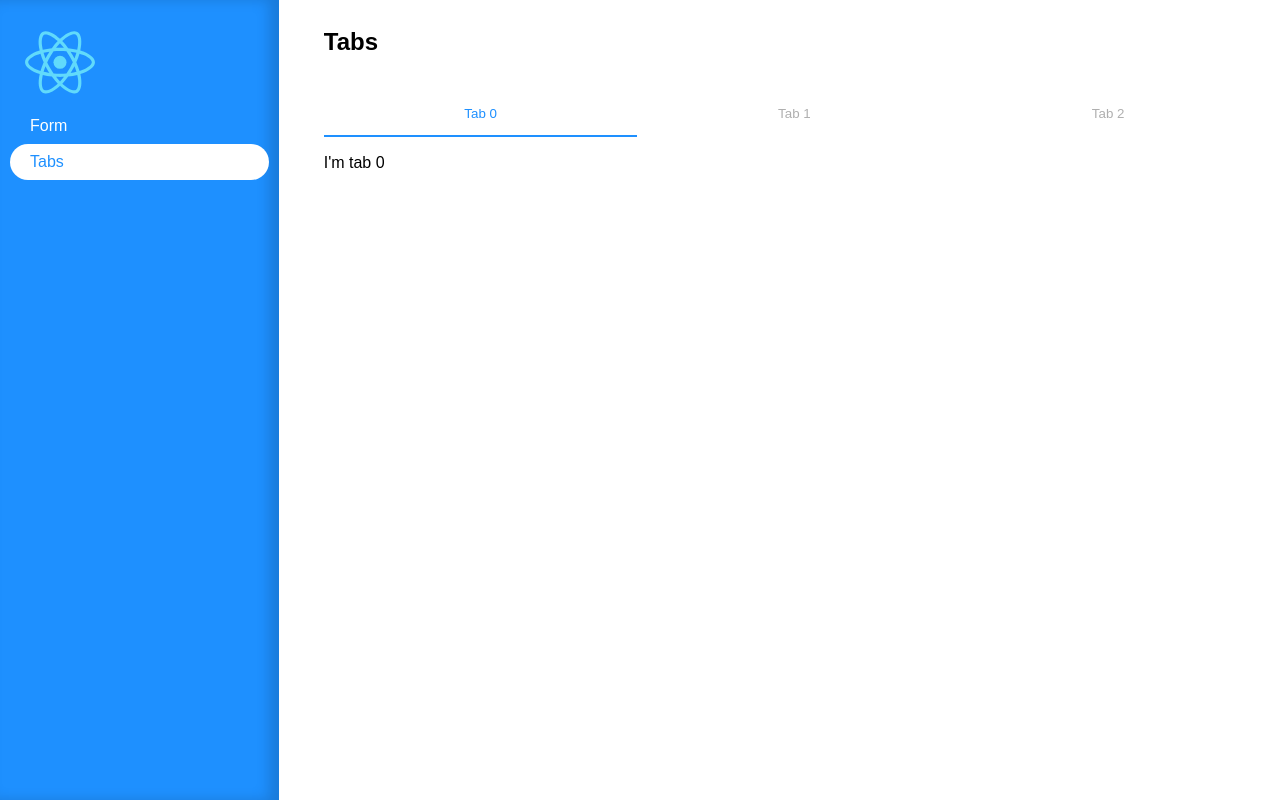
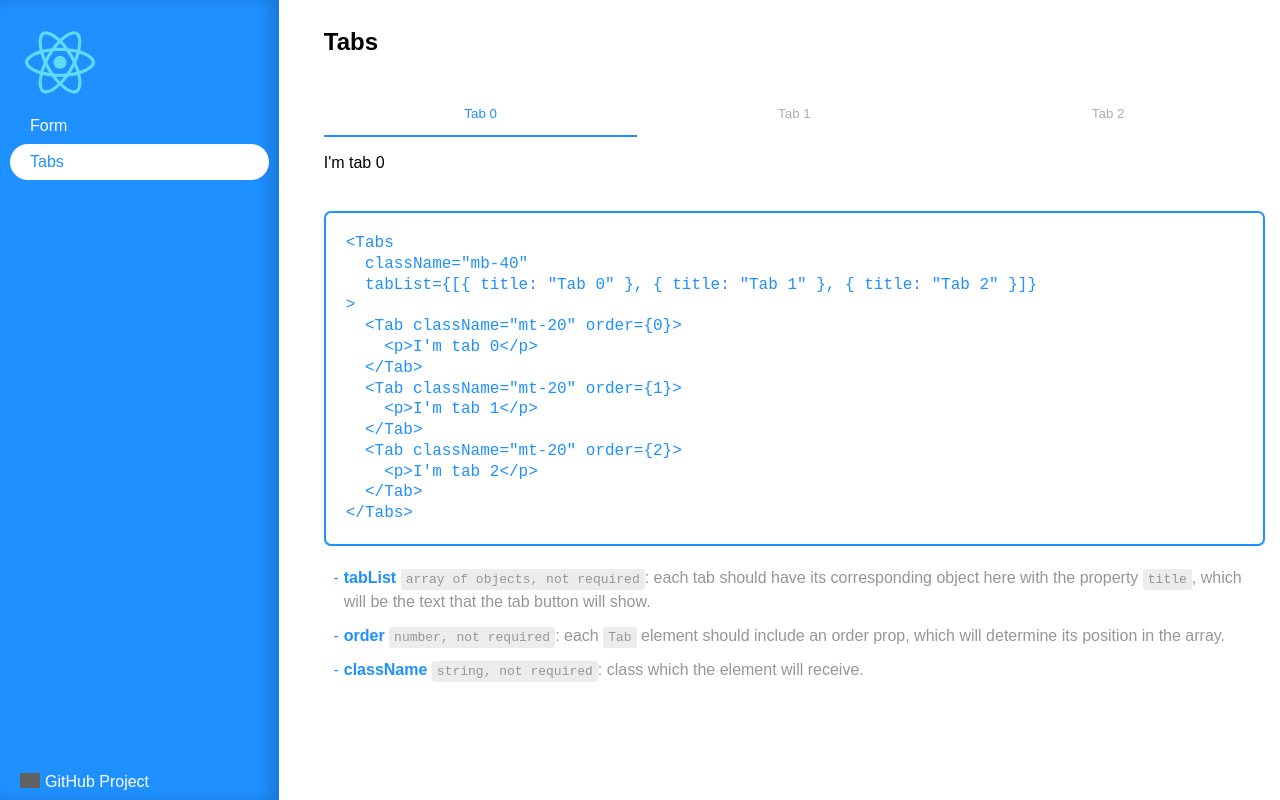
Before and after one commit to erikmonjas/react-component-library, a React (Create React App) app: page /tabs in a window 1280 px wide. Built offline with nearby package versions, Linux system fonts and the light colour scheme; grey boxes are pictures that could not be loaded.

Commit message:
feature: ready to make public

```diff
--- a/src/App.js
+++ b/src/App.js
@@ -30,6 +30,12 @@ const App = () => {
                 Tabs
               </NavLink>
             </li>
+            <li className="github-link">
+              <a href="#">
+                <img src="https://image.flaticon.com/icons/svg/25/25231.svg" />
+                <span>GitHub Project</span>
+              </a>
+            </li>
           </ul>
         </div>
         <div className="col-9">
--- a/src/containers/TabsContainer.js
+++ b/src/containers/TabsContainer.js
@@ -1,25 +1,10 @@
 import React from "react";
-import Tabs from "../components/Tabs";
-import Tab from "../components/Tabs/Tab";
+import TabsDemo from "../demos/tabs/TabsDemo";
 
 const TabsContainer = () => {
   return (
     <div className="tabs-demo mt-30">
-      <h2 className="fz-24 mb-40 font-weight-bold">Tabs</h2>
-      <Tabs
-        className="mb-40"
-        tabList={[{ title: "Tab 0" }, { title: "Tab 1" }, { title: "Tab 2" }]}
-      >
-        <Tab className="mt-20" order={0}>
-          <p>I'm tab 0</p>
-        </Tab>
-        <Tab className="mt-20" order={1}>
-          <p>I'm tab 1</p>
-        </Tab>
-        <Tab className="mt-20" order={2}>
-          <p>I'm tab 2</p>
-        </Tab>
-      </Tabs>
+      <TabsDemo />
     </div>
   );
 };
--- a/src/demos/form/CheckboxDemo.js
+++ b/src/demos/form/CheckboxDemo.js
@@ -16,7 +16,7 @@ const CheckboxDemo = () => {
 
   return (
     <section id="checkbox-demo">
-      <h2 className="mt-30 font-weight-bold fz-20 mb-20">Checkbox</h2>
+      <h2 className="mt-30 font-weight-bold fz-20">Checkbox</h2>
       <Form>
         <Checkbox
           name="checkboxExample"
--- /dev/null
+++ b/src/demos/tabs/TabsDemo.js
@@ -0,0 +1,75 @@
+import React from "react";
+import MarkDown from "markdown-to-jsx";
+import Tabs from "../../components/Tabs";
+import Tab from "../../components/Tabs/Tab";
+
+const TabDemo = () => {
+  const md = `
+    <Tabs
+      className="mb-40"
+      tabList={[{ title: "Tab 0" }, { title: "Tab 1" }, { title: "Tab 2" }]}
+    >
+      <Tab className="mt-20" order={0}>
+        <p>I'm tab 0</p>
+      </Tab>
+      <Tab className="mt-20" order={1}>
+        <p>I'm tab 1</p>
+      </Tab>
+      <Tab className="mt-20" order={2}>
+        <p>I'm tab 2</p>
+      </Tab>
+    </Tabs>
+  `;
+  return (
+    <>
+      <h2 className="fz-24 mb-40 font-weight-bold">Tabs</h2>
+      <Tabs
+        className="mb-40"
+        tabList={[{ title: "Tab 0" }, { title: "Tab 1" }, { title: "Tab 2" }]}
+      >
+        <Tab className="mt-20" order={0}>
+          <p>I'm tab 0</p>
+        </Tab>
+        <Tab className="mt-20" order={1}>
+          <p>I'm tab 1</p>
+        </Tab>
+        <Tab className="mt-20" order={2}>
+          <p>I'm tab 2</p>
+        </Tab>
+      </Tabs>
+      <MarkDown
+        className="code-block mt-20"
+        children={md}
+        options={{
+          overrides: {
+            Tabs: {
+              component: Tabs
+            }
+          }
+        }}
+      />
+      <ul className="prop-list mt-20 mb-40">
+        <li>
+          <strong>tabList</strong>{" "}
+          <span className="code">array of objects, not required</span>: each tab
+          should have its corresponding object here with the property{" "}
+          <span className="code">title</span>, which will be the text that the
+          tab button will show.
+        </li>
+        <li>
+          <strong>order</strong>{" "}
+          <span className="code">number, not required</span>: each{" "}
+          <span className="code">Tab</span> element should include an order
+          prop, which will determine its position in the array.
+        </li>
+        <li>
+          <strong>className</strong>{" "}
+          <span className="code">string, not required</span>: class which the
+          element will receive.
+        </li>
+      </ul>
+    </>
+  );
+};
+
+export default TabDemo;
--- a/src/routes/index.js
+++ b/src/routes/index.js
@@ -1,5 +1,5 @@
-import React, { useState, useEffect, useCallback } from "react";
-import { BrowserRouter, Route, Switch } from "react-router-dom";
+import React, { useState, useEffect } from "react";
+import { Route, Switch } from "react-router-dom";
 import FormContainer from "../containers/FormContainer";
 import TabsContainer from "../containers/TabsContainer";
 import HomeContainer from "../containers/HomeContainer";
@@ -8,15 +8,15 @@ import Logo from "../logo.svg";
 const Routes = () => {
   const [width, setWidth] = useState(window.innerWidth);
 
-  const getWidth = useCallback(() => {
+  const getWidth = () => {
     return setWidth(window.innerWidth);
-  });
+  };
 
   useEffect(() => {
     window.addEventListener("resize", () => {
       getWidth();
     });
-  }, [getWidth]);
+  }, []);
 
   return (
     <>
--- a/src/styles/generic-components/menu.scss
+++ b/src/styles/generic-components/menu.scss
@@ -24,6 +24,25 @@
   }
 }
 
+.github-link {
+  position: absolute;
+  bottom: 10px;
+  left: 20px;
+  a {
+    display: flex;
+    align-items: center;
+  }
+  img {
+    max-width: 20px;
+    display: block;
+    filter: invert(1);
+  }
+  span {
+    margin-top: 3px;
+    margin-left: 5px;
+  }
+}
+
 .home-logo {
   max-width: 120px;
 }
```
